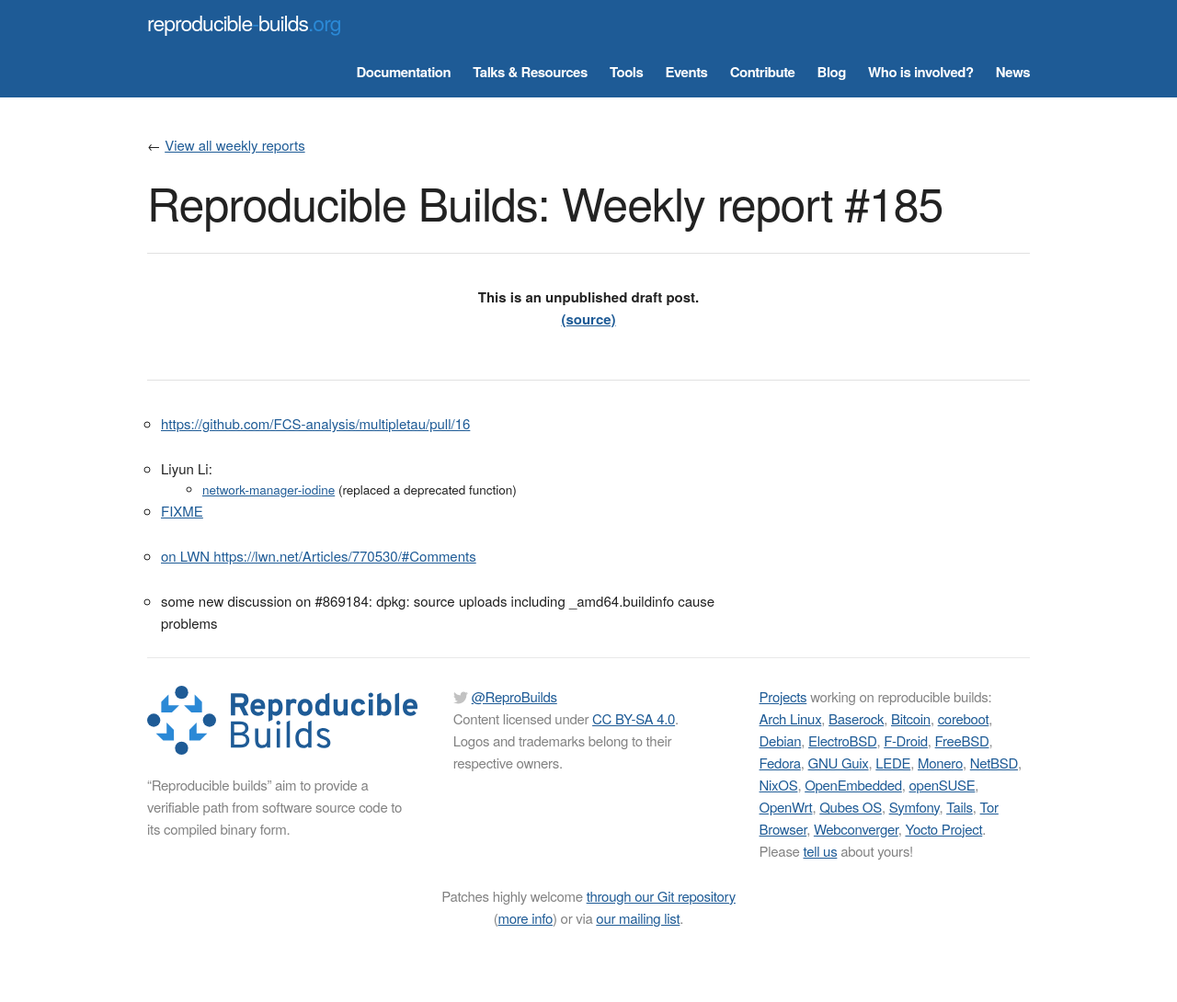
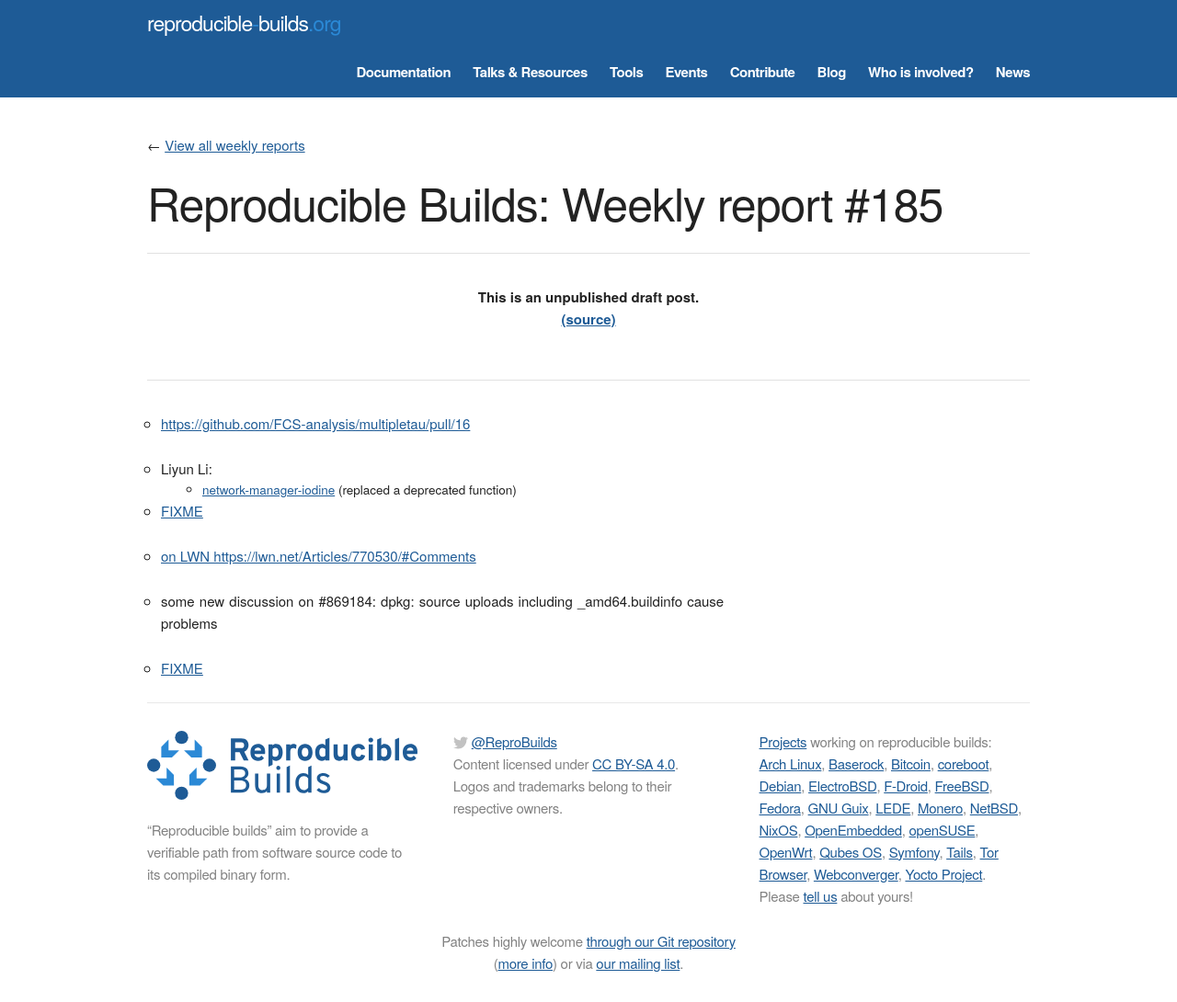
Before and after one commit to prototypefund/reproducible-website, a Jekyll site: the page built from _blog/posts/185.md, in a window 1280 px wide. Shown: the whole page at 92% size. Built offline with Jekyll 4.4.1, drawn with Linux system fonts in a browser that asks for light colours; some web fonts are replaced; before the commit the page ends 1041 px from its top, so only the background shows below that.

Commit message:
185 += https://bugs.debian.org/901473#33

```diff
--- a/_blog/posts/185.md
+++ b/_blog/posts/185.md
@@ -13,3 +13,6 @@
 * [on LWN https://lwn.net/Articles/770530/#Comments](Quoted)
 
 * some new discussion on #869184: dpkg: source uploads including _amd64.buildinfo cause problems
+
+
+* [FIXME](https://bugs.debian.org/901473#33)
```
